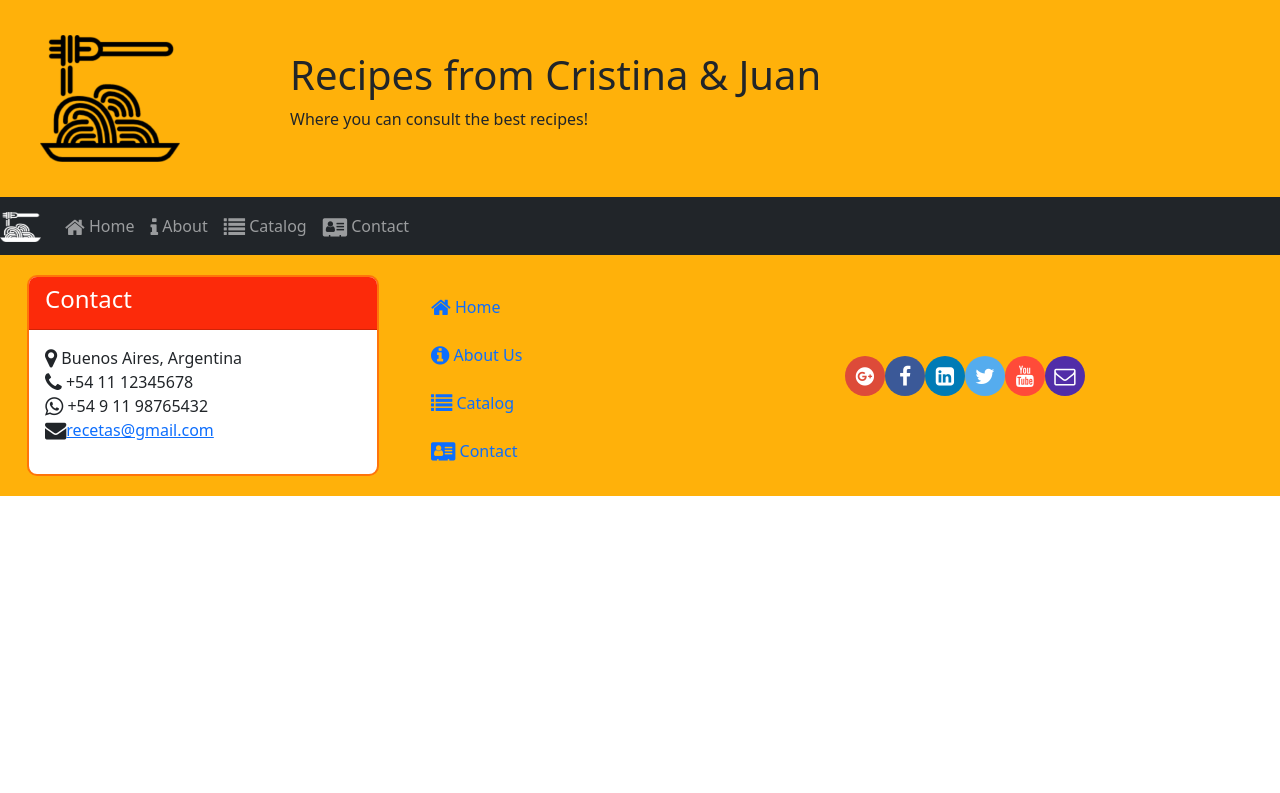
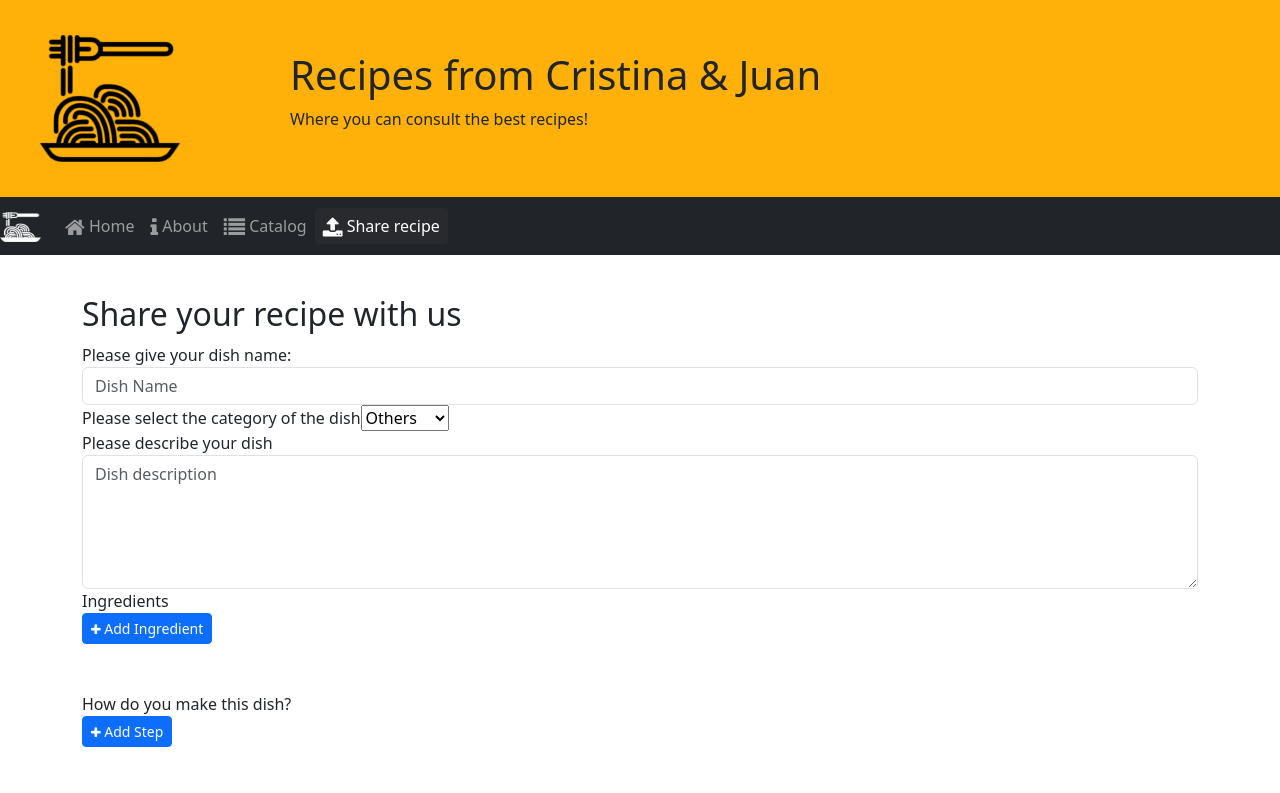
Before and after one commit to juanchoy30/recipes-angular, an Angular app: page /sharerecipe in a window 1280 px wide. Before the commit this address led to /. Shown: the top 793 px of the page. Built offline with nearby package versions, Linux system fonts and the light colour scheme.

Commit message:
Reactive form

```diff
--- a/src/app/app-routing/routes.ts
+++ b/src/app/app-routing/routes.ts
@@ -2,9 +2,11 @@ import { Routes } from '@angular/router';
 
 import { CatalogComponent } from '../catalog/catalog.component';
 import { RecipedetailComponent } from '../recipedetail/recipedetail.component';
+import { SharerecipeComponent } from '../sharerecipe/sharerecipe.component';
 
 export const routes: Routes = [
     {path: 'catalog', component: CatalogComponent},
     {path: 'recipedetail/:id', component: RecipedetailComponent},
+    {path: 'sharerecipe', component: SharerecipeComponent },
     {path: '', redirectTo: '/catalog', pathMatch: 'full' }
 ]
--- a/src/app/footer/footer.component.html
+++ b/src/app/footer/footer.component.html
@@ -26,7 +26,7 @@
           <mat-list-item><a mat-button><span class="fa fa-home fa-lg"></span> Home</a></mat-list-item>
           <mat-list-item><a mat-button><span class="fa fa-info-circle fa-lg"></span> About Us</a></mat-list-item>
           <mat-list-item><a mat-button routerLink='/catalog'><span class="fa fa-list fa-lg"></span> Catalog</a></mat-list-item>
-          <mat-list-item><a mat-button><span class="fa fa-address-card fa-lg"></span> Contact</a></mat-list-item>
+          <mat-list-item><a mat-button routerLink='/sharerecipe'><span class="fa fa-upload fa-lg"></span> Share recipe</a></mat-list-item>
         </mat-list>
         </div>
       </div>
--- a/src/app/navbar/navbar.component.html
+++ b/src/app/navbar/navbar.component.html
@@ -19,7 +19,7 @@
         <a class="nav-link" mat-button routerLink='/catalog' routerLinkActive="active"><span class="fa fa-list fa-lg"></span> Catalog</a>
       </li>
       <li>
-        <a class="nav-link" mat-button routerLinkActive="active"><span class="fa fa-address-card fa-lg"></span> Contact</a>
+        <a class="nav-link" mat-button routerLink='/sharerecipe' routerLinkActive="active"><span class="fa fa-upload fa-lg"></span> Share recipe</a>
       </li>
     </ul>
   </div>
--- a/src/app/shared/recipe.ts
+++ b/src/app/shared/recipe.ts
@@ -11,3 +11,5 @@ export class Recipe {
     ingredients: Ingredients[];
     preparation: Preparation[];
 }
+
+export const Category = ['Meats', 'Desserts', 'Pizzas', 'Salads', 'Soups', 'Others'];
--- /dev/null
+++ b/src/app/sharerecipe/sharerecipe.component.html
@@ -0,0 +1,60 @@
+<div class="container"
+    fxLayout="column"
+    fxLayoutGap="10px">
+
+  <h2 fxFlex>Share your recipe with us</h2>
+
+  <form fxFlex novalidate [formGroup]="shareForm" (ngSubmit)="onSubmit()">
+    <div class="form-group">
+      <label for="dishname">Please give your dish name: </label>
+      <input id="dishname" class="form-control" formControlName="name" placeholder="Dish Name" type="text">
+    </div>
+    <div class="form-group">
+      <label for="category">Please select the category of the dish</label>
+      <select id="category" class="custom-select" formControlName="category">
+        <option *ngFor="let option of category" [value]="option"> {{ option }}</option>
+      </select>
+    </div>
+    <div class="form-group">
+      <label for="description">Please describe your dish</label>
+      <textarea id="description" class="form-control" type="text" formControlName="description" placeholder="Dish description" rows="5"></textarea>
+    </div>
+
+      <label>Ingredients</label>
+      <div formArrayName="ingredients">
+        <div class="form-group" *ngFor="let ingredient of ingredients().controls; let i = index;">
+          <div [formGroupName]="i">
+            <input type="text" class="form-control" formControlName="ingredient" placeholder="Ingredient {{i+1}}">
+            <button class="btn btn-danger btn-sm mt-1" type="button" (click)="removeIngredients(i)"><span class="fa fa-minus fa-sm"></span>  Remove Ingredient</button>
+          </div>
+        </div>
+      </div>
+      <button class="btn btn-primary btn-sm" type="button" (click)="addIngredients()"><span class="fa fa-plus fa-sm"></span> Add Ingredient</button>
+
+      <div class="mt-5">
+        <label for="Preparation">How do you make this dish?</label>
+        <div class="form-group">
+          <div formArrayName="preparation">
+            <div class="form-group" *ngFor="let preparation of preparation().controls; let i = index;">
+              <div [formGroupName]="i">
+                <input type="hidden" id="stepTemplate" formControlName="step" ngModel="Step {{i+1}}:">
+                <!--https://blog.angular-university.io/introduction-to-angular-2-forms-template-driven-vs-model-driven/
+                If by some reason we would need to, we could mix and match the two ways of building forms, for example:
+                we can use ngModelto read the data and use FormBuilder for the validations. we don't have to
+                subscribe to the form or use RxJs if we don't wish to.-->
+                <textarea id="content" class="form-control" type="text" formControlName="content" placeholder="Dish preparation, Step {{i+1}}" rows="5"></textarea>
+                <button class="btn btn-danger btn-sm mt-1" type="button" (click)="removePreparation(i)"><span class="fa fa-minus fa-sm"></span> Remove Step</button>
+              </div>
+            </div>
+          </div>
+        </div>
+      </div>
+      <button class="btn btn-primary btn-sm" type="button" (click)="addPreparation(i)"><span class="fa fa-plus fa-sm"></span> Add Step</button>
+
+
+    <div class="d-flex mt-5">
+      <button type="submit" class="btn btn-primary">Submit</button>
+    </div>
+
+  </form>
+</div>
--- /dev/null
+++ b/src/app/sharerecipe/sharerecipe.component.scss
@@ -0,0 +1,4 @@
+.container {
+    margin-top: 40px;
+    margin-bottom: 40px;
+}
--- /dev/null
+++ b/src/app/sharerecipe/sharerecipe.component.ts
@@ -0,0 +1,79 @@
+import { Component, OnInit } from '@angular/core';
+import { FormBuilder, FormGroup, FormArray } from '@angular/forms';
+import { Recipe, Category } from '../shared/recipe';
+import { RecipeService } from '../services/recipe.service';
+
+@Component({
+  selector: 'app-sharerecipe',
+  templateUrl: './sharerecipe.component.html',
+  styleUrls: ['./sharerecipe.component.scss']
+})
+export class SharerecipeComponent implements OnInit {
+
+  shareForm: FormGroup;
+  sharerecipe: Recipe;
+  category = Category;
+
+  constructor(private fb: FormBuilder,
+    private recipeservice: RecipeService) { this.createForm(); }
+
+  ngOnInit() {
+  }
+  createForm() {
+    this.shareForm = this.fb.group({
+      name: '',
+      category: 'Others',
+      description: '',
+      ingredients: this.fb.array([]),
+      preparation: this.fb.array([]),
+    });
+  }
+
+  //Ingredients
+  ingredients() : FormArray {
+    return this.shareForm.get("ingredients") as FormArray
+  }
+
+  newIngredient(): FormGroup {
+    return this.fb.group({
+      ingredient: ''
+    })
+ }
+
+  addIngredients() {
+    this.ingredients().push(this.newIngredient());
+ }
+
+ removeIngredients(i:number) {
+  this.ingredients().removeAt(i);
+}
+
+  //Preparation
+
+  preparation(): FormArray {
+    return this.shareForm.get("preparation") as FormArray
+  }
+
+newPreparation(): FormGroup {
+    return this.fb.group({
+      step: '',
+      content: ''
+    });
+}
+
+addPreparation() {
+  this.preparation().push(this.newPreparation());
+}
+
+removePreparation(i:number) {
+  this.preparation().removeAt(i);
+}
+
+
+  onSubmit() {
+    this.sharerecipe = this.shareForm.value;
+    console.log(this.sharerecipe);
+    this.shareForm.reset();
+  }
+
+}
```
Also changed, not shown: src/app/app.module.ts (+6 -2 lines), 1 other file (tests, documents, lock files or other folders).
